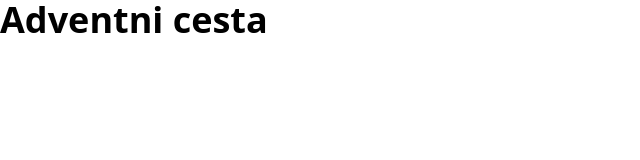
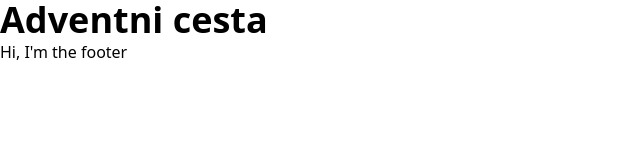
Before and after one commit to petrkucerak/adventnicesta, a Next.js app: page / in a window 1280 px wide. Shown: the top 160 px of the page, without its empty margins (0-640 px from the left). Built offline with nearby package versions, Linux system fonts and the light colour scheme.

Commit message:
Page structure

```diff
--- /dev/null
+++ b/components/footer.js
@@ -0,0 +1,7 @@
+export default function Footer() {
+  return (
+    <div>
+      <p>Hi, I'm the footer</p>
+    </div>
+  );
+}
--- /dev/null
+++ b/components/layout.js
@@ -0,0 +1,14 @@
+import Meta from "./meta";
+import Footer from "./footer";
+
+export default function Layout({ children }) {
+  return (
+    <>
+      <Meta />
+      <div>
+        <main>{children}</main>
+        <Footer />
+      </div>
+    </>
+  );
+}
--- /dev/null
+++ b/components/meta.js
@@ -0,0 +1,9 @@
+import Head from "next/head";
+
+export default function Meta(){
+   return(
+      <Head>
+         {/* TODO: specify with PWA */}
+      </Head>
+   )
+}
--- a/pages/index.js
+++ b/pages/index.js
@@ -1,6 +1,15 @@
+import Head from "next/head";
+import Layout from "../components/layout";
 
 export default function Home() {
   return (
-    <h1 className="text-4xl font-bold">Adventni cesta</h1>
+    <>
+      <Head>
+        <title>Adventní cesta</title>
+      </Head>
+      <Layout>
+        <h1 className="text-4xl font-bold">Adventni cesta</h1>
+      </Layout>
+    </>
   );
 }
```
